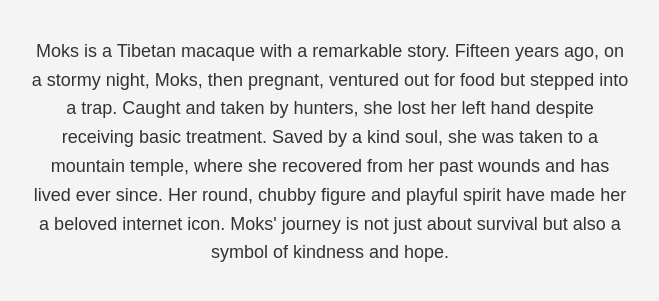
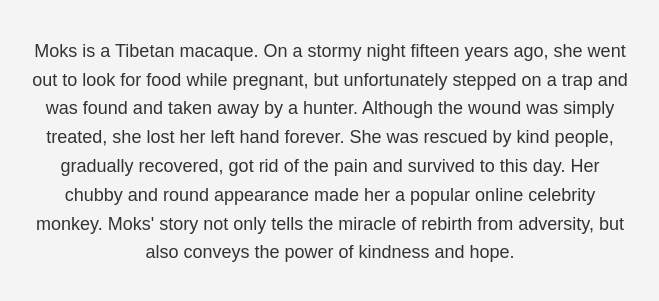
Before and after one commit to Mokscoin/Moks, a plain HTML site: page index.html in a window 1280 px wide. Shown: the part 417-718 px from the top of the page, without its empty margins (310-969 px from the left). Drawn offline with Linux system fonts and the light colour scheme.

Commit message:
Update index.html

```diff
--- a/index.html
+++ b/index.html
@@ -84,7 +84,7 @@
 </div>
 
 <div class="story">
-  <p>Moks is a Tibetan macaque with a remarkable story. Fifteen years ago, on a stormy night, Moks, then pregnant, ventured out for food but stepped into a trap. Caught and taken by hunters, she lost her left hand despite receiving basic treatment. Saved by a kind soul, she was taken to a mountain temple, where she recovered from her past wounds and has lived ever since. Her round, chubby figure and playful spirit have made her a beloved internet icon. Moks' journey is not just about survival but also a symbol of kindness and hope.</p>
+  <p>Moks is a Tibetan macaque. On a stormy night fifteen years ago, she went out to look for food while pregnant, but unfortunately stepped on a trap and was found and taken away by a hunter. Although the wound was simply treated, she lost her left hand forever. She was rescued by kind people, gradually recovered, got rid of the pain and survived to this day. Her chubby and round appearance made her a popular online celebrity monkey. Moks' story not only tells the miracle of rebirth from adversity, but also conveys the power of kindness and hope.</p>
 </div>
 
 </body>
```
